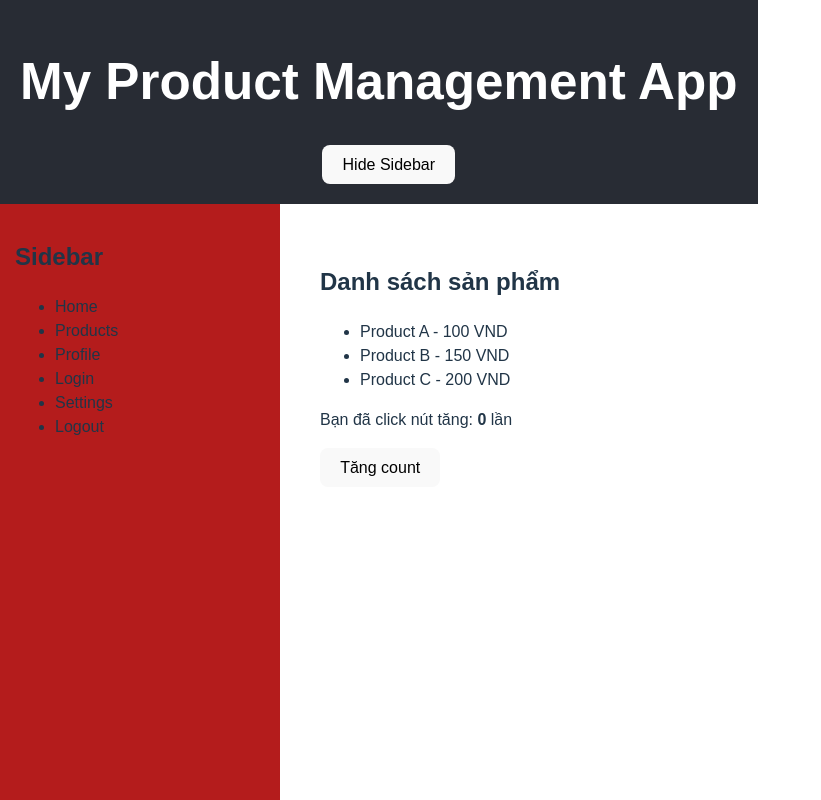
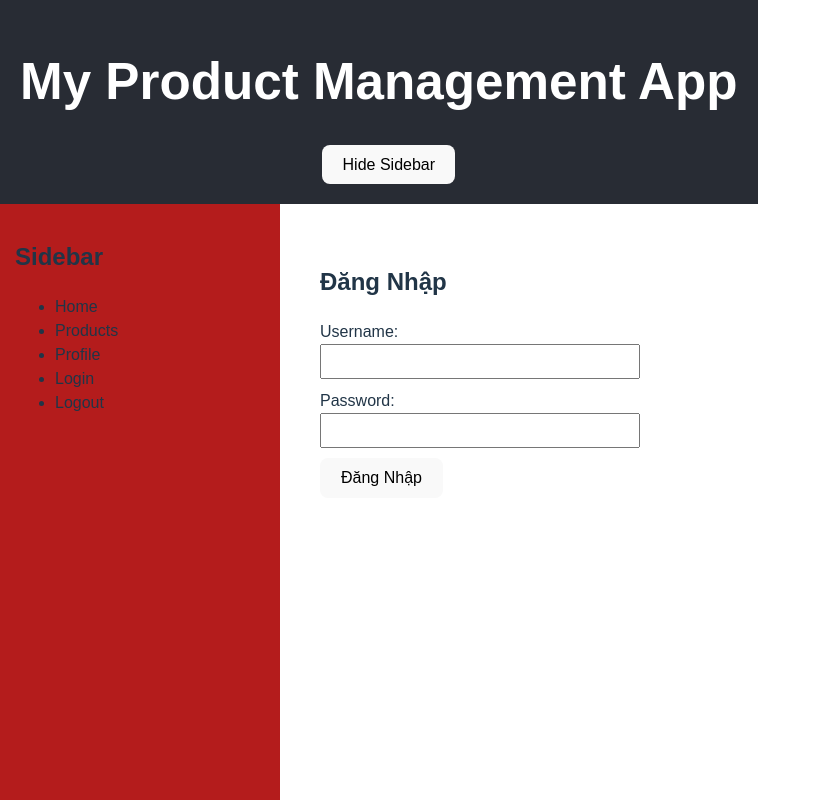
Before and after one commit to chube-coder-2k4/react-spring-mongodb, a React (Vite) app: page /login in a window 1280 px wide. Shown: the top 800 px of the page, without its empty margins (0-821 px from the left). Built offline with nearby package versions, Linux system fonts and the light colour scheme.

Commit message:
feat: Implement React Router v6 with routes /, /products, /profile, /login

```diff
--- a/package.json
+++ b/package.json
@@ -11,7 +11,8 @@
   },
   "dependencies": {
     "react": "^19.2.0",
-    "react-dom": "^19.2.0"
+    "react-dom": "^19.2.0",
+    "react-router-dom": "^7.11.0"
   },
   "devDependencies": {
     "@eslint/js": "^9.39.1",
--- a/src/App.jsx
+++ b/src/App.jsx
@@ -1,32 +1,55 @@
-import './App.css'
+import './App.css';
 import Header from './components/Header';
 import Sidebar from './components/Sidebar';
-import MainContent from './components/MainContent';
 import { useState } from 'react';
-import { useEffect } from 'react';
 
-function App() {
-  const menuItems = ['Home', 'Products', 'Profile', 'Login', 'Settings', 'Logout'];
+import {
+  createBrowserRouter,
+  RouterProvider,
+  Outlet
+} from 'react-router-dom';
+
+import Home from './pages/Home';
+import Products from './pages/Products';
+import Profile from './pages/Profile';
+import Login from './pages/Login';
+
+function Layout() {
   const [isSidebarOpen, setIsSidebarOpen] = useState(true);
-
-  useEffect(() => {
-    document.title = isSidebarOpen ? "Sidebar is Open" : "Sidebar is Closed";
-  }, [isSidebarOpen]);
-
+  const menuItems = ['Home', 'Products', 'Profile', 'Login', 'Logout'];
 
   return (
     <div className="app">
       <Header
-      title="My Product Management App"
-      isSidebarOpen={isSidebarOpen}
-      setIsSidebarOpen={setIsSidebarOpen}
+        title="My Product Management App"
+        isSidebarOpen={isSidebarOpen}
+        setIsSidebarOpen={setIsSidebarOpen}
       />
       <div className="main-layout">
         <Sidebar menuItems={menuItems} isOpen={isSidebarOpen} />
-        <MainContent />
+        <main className="content">
+          <Outlet /> {/* Nơi các page con sẽ render */}
+        </main>
       </div>
     </div>
   );
 }
 
-export default App
+const router = createBrowserRouter([
+  {
+    path: "/",
+    element: <Layout />,
+    children: [
+      { index: true, element: <Home /> },
+      { path: "products", element: <Products /> },
+      { path: "profile", element: <Profile /> },
+      { path: "login", element: <Login /> },
+    ]
+  }
+]);
+
+function App() {
+  return <RouterProvider router={router} />;
+}
+
+export default App;
--- /dev/null
+++ b/src/pages/Home.jsx
@@ -0,0 +1,10 @@
+function Home() {
+  return (
+    <div>
+      <h2>Trang Chủ</h2>
+      <p>Chào mừng đến với Product Management App!</p>
+    </div>
+  );
+}
+
+export default Home;
--- /dev/null
+++ b/src/pages/Login.jsx
@@ -0,0 +1,22 @@
+function Login() {
+  return (
+    <div>
+      <h2>Đăng Nhập</h2>
+      <form style={{ maxWidth: '300px' }}>
+        <div style={{ marginBottom: '10px' }}>
+          <label>Username:</label><br/>
+          <input type="text" style={{ width: '100%', padding: '8px' }} />
+        </div>
+        <div style={{ marginBottom: '10px' }}>
+          <label>Password:</label><br/>
+          <input type="password" style={{ width: '100%', padding: '8px' }} />
+        </div>
+        <button type="button" style={{ padding: '10px 20px' }}>
+          Đăng Nhập
+        </button>
+      </form>
+    </div>
+  );
+}
+
+export default Login;
--- /dev/null
+++ b/src/pages/Products.jsx
@@ -0,0 +1,34 @@
+import { useState, useEffect } from 'react';
+
+function Products() {
+  const [products, setProducts] = useState([]);
+
+  useEffect(() => {
+    setTimeout(() => {
+      setProducts([
+        { id: 1, name: 'Laptop Dell', price: 15000000 },
+        { id: 2, name: 'iPhone 15', price: 25000000 },
+        { id: 3, name: 'Tai nghe Sony', price: 3000000 },
+      ]);
+    }, 800);
+  }, []);
+
+  return (
+    <div>
+      <h2>Danh Sách Sản Phẩm</h2>
+      {products.length === 0 ? (
+        <p>Đang tải...</p>
+      ) : (
+        <ul>
+          {products.map(p => (
+            <li key={p.id}>
+              <strong>{p.name}</strong> - {p.price.toLocaleString('vi-VN')} ₫
+            </li>
+          ))}
+        </ul>
+      )}
+    </div>
+  );
+}
+
+export default Products;
--- /dev/null
+++ b/src/pages/Profile.jsx
@@ -0,0 +1,12 @@
+function Profile() {
+  return (
+    <div>
+      <h2>Thông Tin Cá Nhân</h2>
+      <p>Tên: Nguyễn Văn A</p>
+      <p>Email: nva@example.com</p>
+      <p>Role: User</p>
+    </div>
+  );
+}
+
+export default Profile;
```
Also changed, not shown: 1 other file (tests, documents, lock files or other folders).
